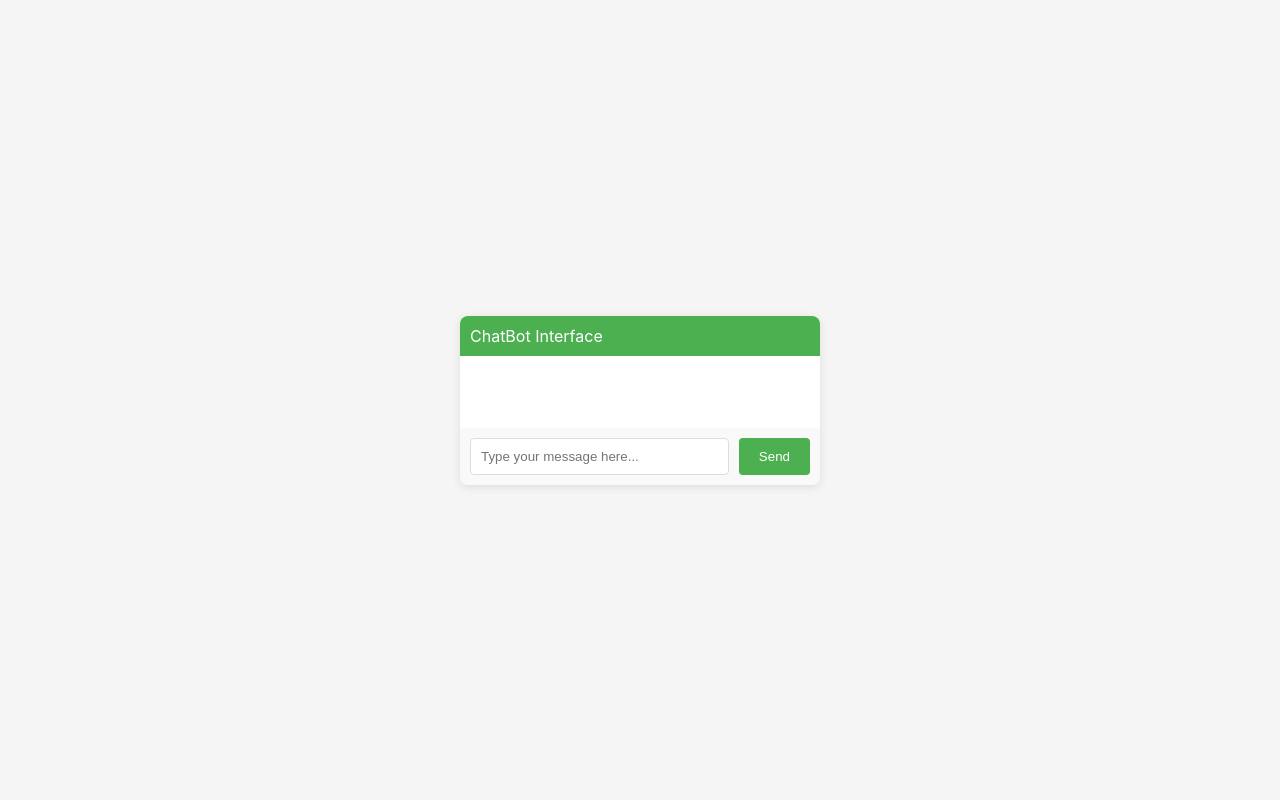
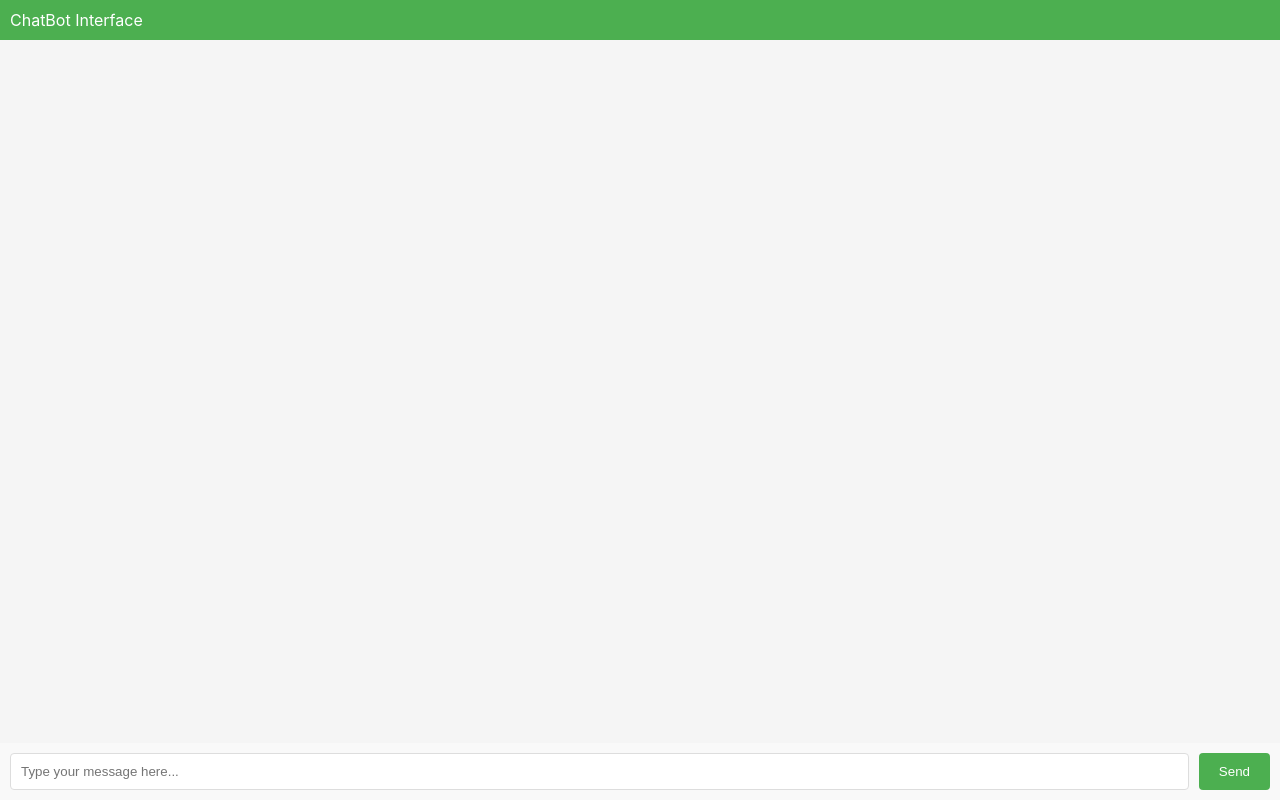
Before and after one commit to UnitTHK/CIJS93FinalProject, a React (Create React App) app: page / in a window 1280 px wide. Built offline with nearby package versions, Linux system fonts and the light colour scheme.

Commit message:
chat container to 100% so it span the screen

```diff
--- a/src/App.css
+++ b/src/App.css
@@ -7,13 +7,11 @@
 }
 
 .chat-container {
-  width: 360px;
-  background: white;
-  border-radius: 8px;
-  box-shadow: 0 2px 10px rgba(0,0,0,0.1);
+  width: 100%;
+  height: 100vh;
   display: flex;
   flex-direction: column;
-  overflow: hidden;
+  justify-content: space-between;
 }
 
 .chat-header {
```
